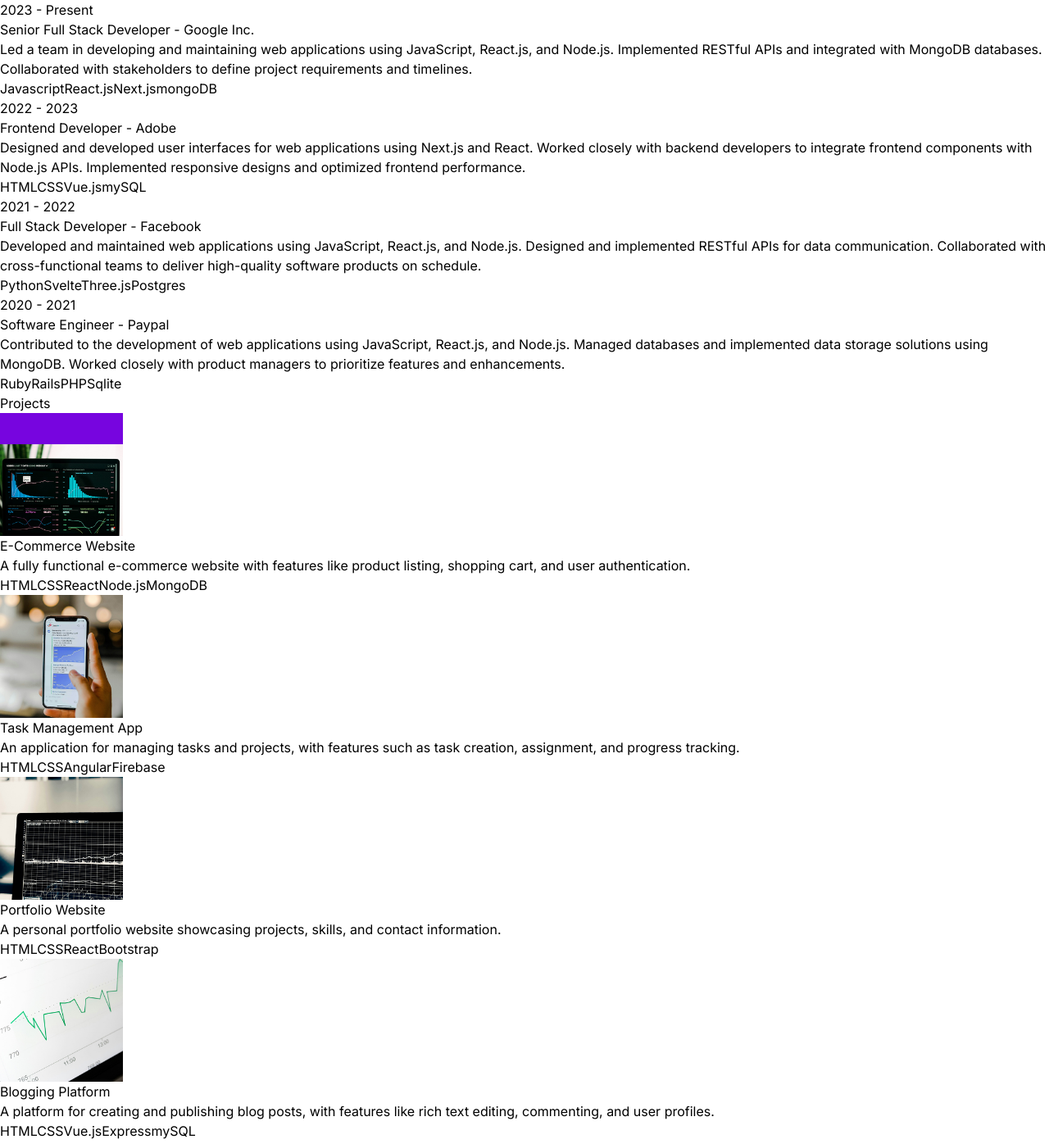
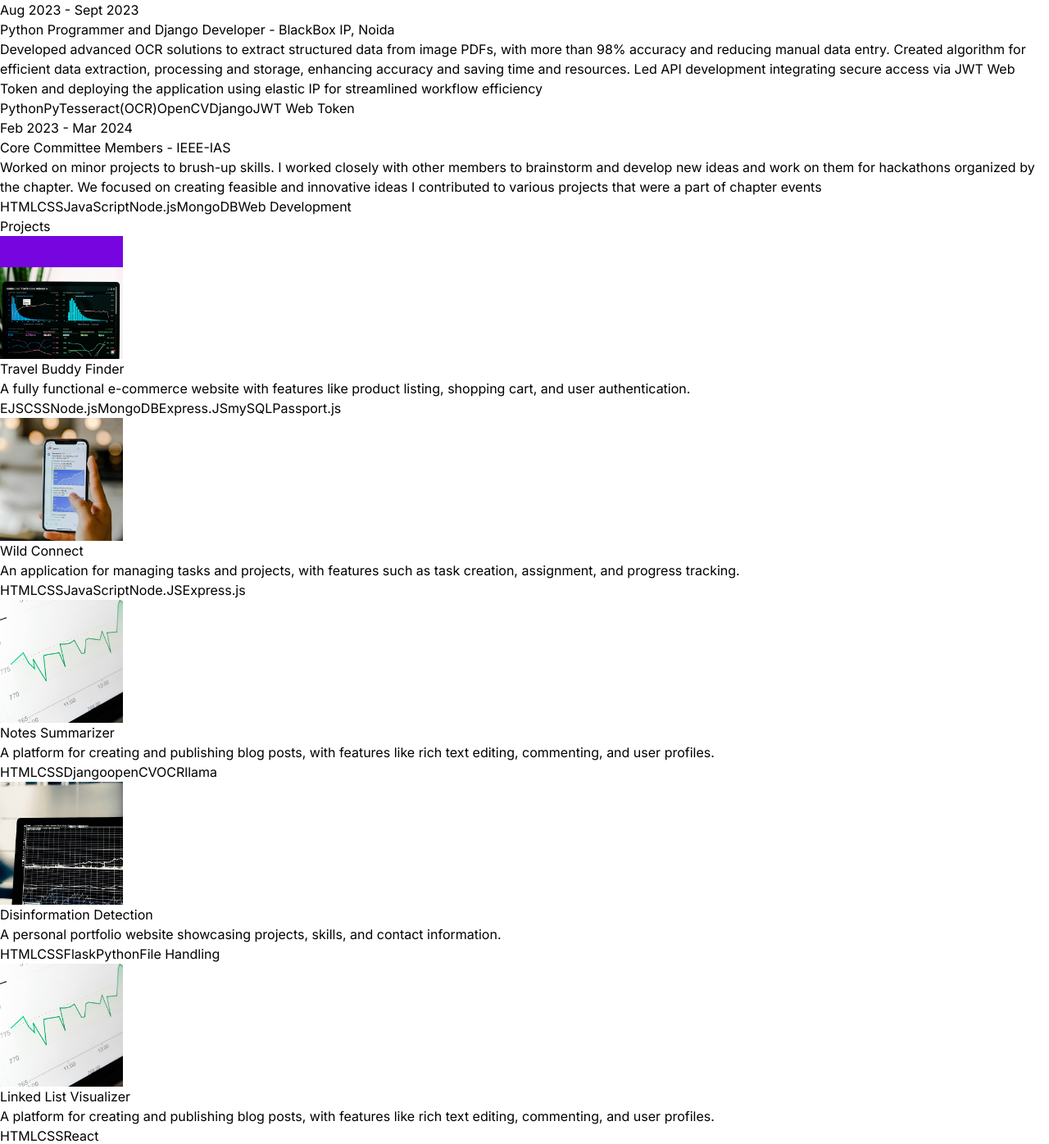
Before and after one commit to sp2003s/Portfolio-react, a React (Vite) app: page / in a window 1280 px wide. Shown: the part 1806-3202 px from the top of the page at 82% size. Built offline with nearby package versions, Linux system fonts and the light colour scheme.

Commit message:
contnet changes in project, experience and mailto in contact.jsx

```diff
--- a/src/components/Contact.jsx
+++ b/src/components/Contact.jsx
@@ -24,7 +24,7 @@
             transition={{duration: 1}}
             className="my-4">{CONTACT.phoneNo}</motion.p>
 
-            <a href="#" className="border-b">{CONTACT.email}</a>
+            <a href="mailto:shauryajt3455@gmail.com" className="border-b">{CONTACT.email}</a>
         </div>
 
     </div>
--- a/src/constants/index.js
+++ b/src/constants/index.js
@@ -9,68 +9,74 @@
 
 export const EXPERIENCES = [
   {
-    year: "2023 - Present",
-    role: "Senior Full Stack Developer",
-    company: "Google Inc.",
-    description: `Led a team in developing and maintaining web applications using JavaScript, React.js, and Node.js. Implemented RESTful APIs and integrated with MongoDB databases. Collaborated with stakeholders to define project requirements and timelines.`,
-    technologies: ["Javascript", "React.js", "Next.js", "mongoDB"],
+    year: "Aug 2023 - Sept 2023",
+    role: "Python Programmer and Django Developer",
+    company: "BlackBox IP, Noida",
+    description: `Developed advanced OCR solutions to extract structured data from image PDFs, with more than 98% accuracy and reducing manual data entry.
+    Created algorithm for efficient data extraction, processing and storage, enhancing accuracy and saving time and resources.
+    Led API development integrating secure access via JWT Web Token and deploying the
+    application using elastic IP for streamlined workflow efficiency`,
+    technologies: ["Python", "PyTesseract(OCR)", "OpenCV", "Django", "JWT Web Token"],
   },
   {
-    year: "2022 - 2023",
-    role: "Frontend Developer",
-    company: "Adobe",
-    description: `Designed and developed user interfaces for web applications using Next.js and React. Worked closely with backend developers to integrate frontend components with Node.js APIs. Implemented responsive designs and optimized frontend performance.`,
-    technologies: ["HTML", "CSS", "Vue.js", "mySQL"],
-  },
-  {
-    year: "2021 - 2022",
-    role: "Full Stack Developer",
-    company: "Facebook",
-    description: `Developed and maintained web applications using JavaScript, React.js, and Node.js. Designed and implemented RESTful APIs for data communication. Collaborated with cross-functional teams to deliver high-quality software products on schedule.`,
-    technologies: ["Python", "Svelte", "Three.js", "Postgres"],
-  },
-  {
-    year: "2020 - 2021",
-    role: "Software Engineer",
-    company: "Paypal",
-    description: `Contributed to the development of web applications using JavaScript, React.js, and Node.js. Managed databases and implemented data storage solutions using MongoDB. Worked closely with product managers to prioritize features and enhancements.`,
-    technologies: ["Ruby", "Rails", "PHP", "Sqlite"],
+    year: "Feb 2023 - Mar 2024",
+    role: "Core Committee Members",
+    company: "IEEE-IAS",
+    description: `Worked on minor projects to brush-up skills.
+      I worked closely with other members to brainstorm and develop new ideas and work on them for hackathons
+      organized by the chapter. We focused on creating feasible and innovative ideas
+      I contributed to various projects that were a part of chapter events`,
+    technologies: ["HTML", "CSS", "JavaScript", "Node.js", "MongoDB", "Web Development"],
   },
 ];
 
 export const PROJECTS = [
   {
-    title: "E-Commerce Website",
+    title: "Travel Buddy Finder",
     image: project1,
     description:
       "A fully functional e-commerce website with features like product listing, shopping cart, and user authentication.",
-    technologies: ["HTML", "CSS", "React", "Node.js", "MongoDB"],
+    technologies: ["EJS", "CSS", "Node.js", "MongoDB", "Express.JS", "mySQL", "Passport.js"],
   },
   {
-    title: "Task Management App",
+    title: "Wild Connect",
     image: project2,
     description:
       "An application for managing tasks and projects, with features such as task creation, assignment, and progress tracking.",
-    technologies: ["HTML", "CSS", "Angular", "Firebase"],
+    technologies: ["HTML", "CSS", "JavaScript", "Node.JS", "Express.js"],
   },
   {
-    title: "Portfolio Website",
+    title: "Notes Summarizer",
+    image: project4,
+    description:
+      "A platform for creating and publishing blog posts, with features like rich text editing, commenting, and user profiles.",
+    technologies: ["HTML", "CSS", "Django", "openCV", "OCR", "llama"],
+  },
+  {
+    title: "Disinformation Detection",
     image: project3,
     description:
       "A personal portfolio website showcasing projects, skills, and contact information.",
-    technologies: ["HTML", "CSS", "React", "Bootstrap"],
+    technologies: ["HTML", "CSS", "Flask", "Python", "File Handling"],
   },
   {
-    title: "Blogging Platform",
+    title: "Linked List Visualizer",
     image: project4,
     description:
       "A platform for creating and publishing blog posts, with features like rich text editing, commenting, and user profiles.",
-    technologies: ["HTML", "CSS", "Vue.js", "Express", "mySQL"],
+    technologies: ["HTML", "CSS", "React"],
+  },
+  {
+    title: "Music Recommender",
+    image: project4,
+    description:
+      "A platform for creating and publishing blog posts, with features like rich text editing, commenting, and user profiles.",
+    technologies: ["Streamlit.io", "Python", "Count Vectorization", "Machine Learning"],
   },
 ];
 
 export const CONTACT = {
-  address: "767 Fifth Avenue, New York, NY 10153 ",
-  phoneNo: "+12 4555 666 00 ",
-  email: "me@example.com",
+  address: "Zeta-I, Greater Noida, Uttar Pradesh",
+  phoneNo: "+91 981-872-5398",
+  email: "shauryajt3455@gmail.com",
 };
```
